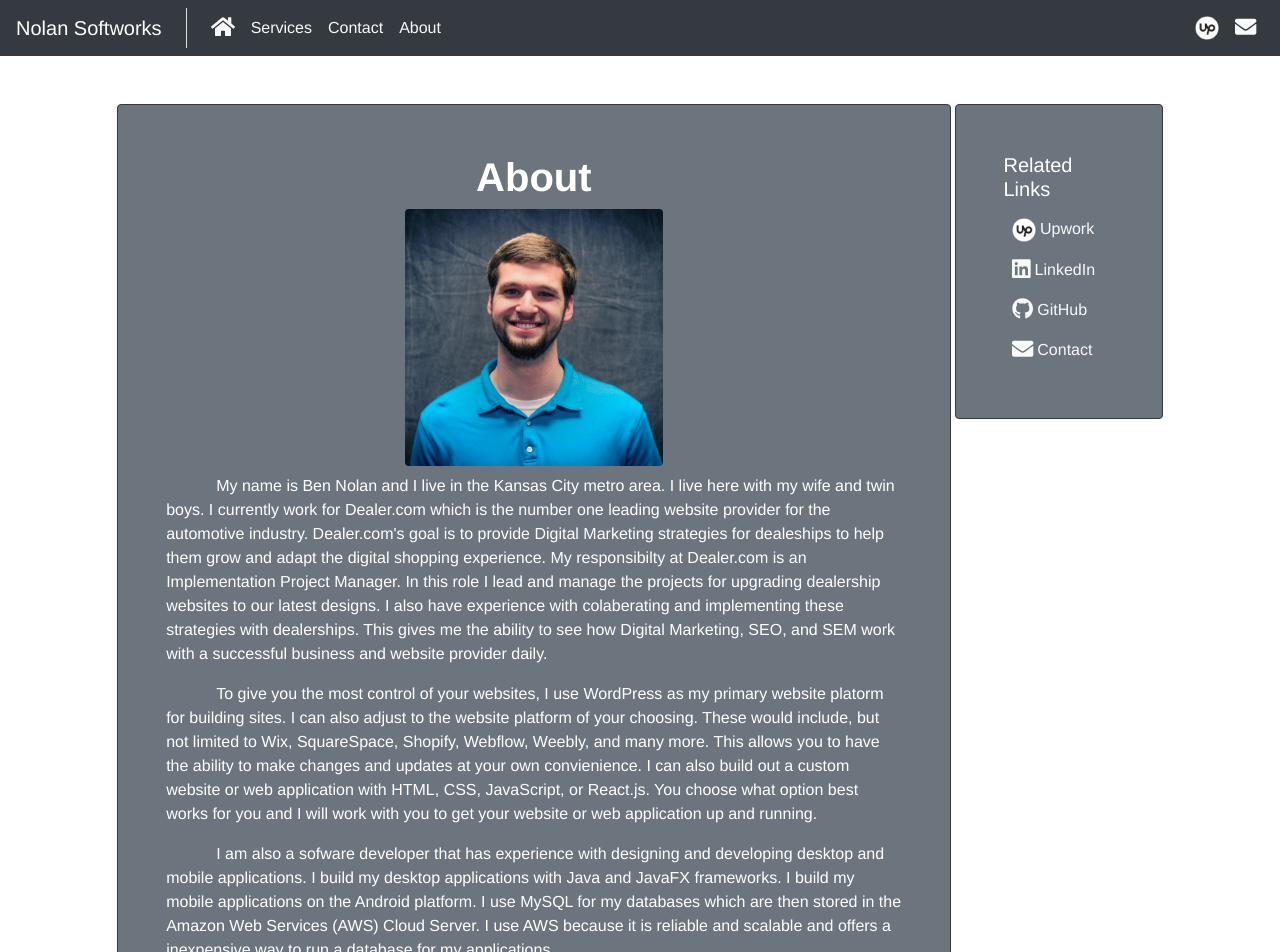
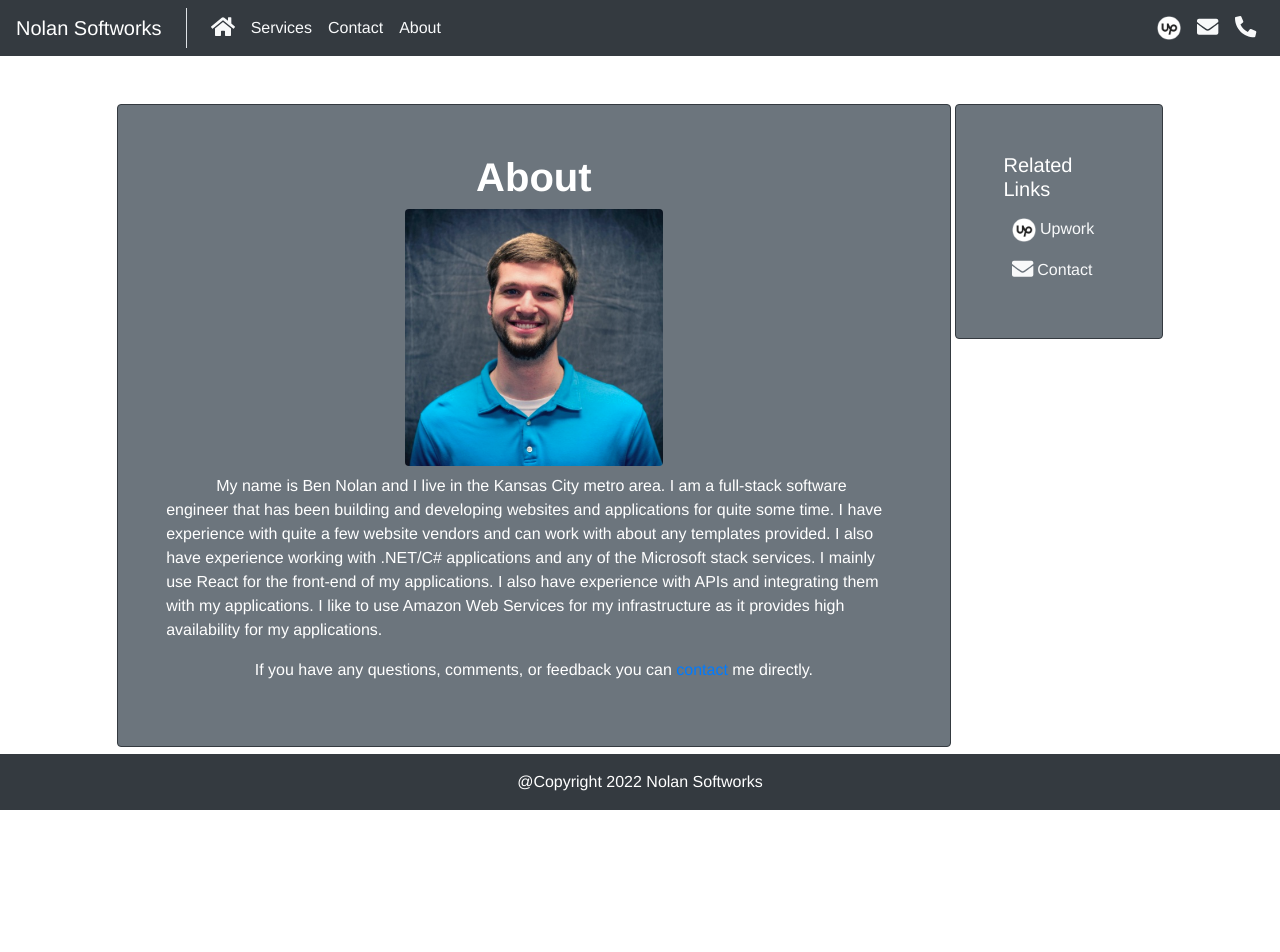
Before and after one commit to Affectus01/nolan-softworks, a React (Create React App) app: page /about in a window 1280 px wide. Shown: the top 952 px of the page. After the commit the page ends 810 px from the top, so only its background shows below. Built offline with nearby package versions, Linux system fonts and the light colour scheme.

Commit message:
changes to blurbs

```diff
--- a/src/App.js
+++ b/src/App.js
@@ -20,6 +20,7 @@ import {
   faCode,
   faBars,
   faTimes,
+  faPhoneAlt,
 } from "@fortawesome/free-solid-svg-icons";
 import upwork from "./Images/upwork.png";
 
@@ -43,7 +44,8 @@ library.add(
   faDraftingCompass,
   faCode,
   faBars,
-  faTimes
+  faTimes,
+  faPhoneAlt
 );
 
 class App extends Component {
@@ -122,6 +124,12 @@ class App extends Component {
             >
               <FontAwesomeIcon icon="envelope" size="lg" />
             </Link>
+            <a
+              href="tel:+3167060994"
+              className="nav-item nav-link d-inline text-light p-2"
+            >
+              <FontAwesomeIcon icon="phone-alt" size="lg" />
+            </a>
           </div>
         </nav>
         <nav
--- a/src/components/about.js
+++ b/src/components/about.js
@@ -1,11 +1,11 @@
-import React, { Component } from 'react';
-import '../App.css';
+import React, { Component } from "react";
+import "../App.css";
 import { BrowserRouter as Router, Link } from "react-router-dom";
 import "bootstrap/dist/css/bootstrap.min.css";
-import { FontAwesomeIcon } from '@fortawesome/react-fontawesome'
+import { FontAwesomeIcon } from "@fortawesome/react-fontawesome";
 
-import profilepic from '../Images/profilepic.png'
-import upwork from '../Images/upwork.png'
+import profilepic from "../Images/profilepic.png";
+import upwork from "../Images/upwork.png";
 
 export default class About extends Component {
   render() {
@@ -15,29 +15,41 @@ export default class About extends Component {
           <div className="row justify-content-center align-items-start footer-fix">
             <div className="col-lg-8 border border-dark rounded p-5 bg-secondary text-white mt-1 mt-lg-5">
               <h1 className="font-weight-bold text-center">About</h1>
-                        <img className="mx-auto d-block my-2 rounded profile-pic" src={profilepic} alt="Profile Picture"/>
-                        <p className="about-indent">My name is Ben Nolan and I live in the Kansas City metro area. I live here with my wife and twin boys.
-                            I currently work for Dealer.com which is the number one leading website provider for the automotive industry.
-                            Dealer.com's goal is to provide Digital Marketing strategies for dealeships to help them grow and adapt the digital shopping experience.
-                            My responsibilty at Dealer.com is an Implementation Project Manager. In this role I lead and manage the projects for upgrading dealership
-                            websites to our latest designs. I also have experience with colaberating and implementing these strategies with dealerships.
-                            This gives me the ability to see how Digital Marketing, SEO, and SEM work with a successful business and website provider daily.</p>
-                        <p className="about-indent">To give you the most control of your websites, I use WordPress as my primary website platorm for building sites. I can also adjust to the website platform of your choosing.
-                            These would include, but not limited to Wix, SquareSpace, Shopify, Webflow, Weebly, and many more. This allows you to have the ability to make changes and updates
-                            at your own convienience. I can also build out a custom website or web application with HTML, CSS, JavaScript, or React.js. You choose what option best works for you
-                             and I will work with you to get your website or web application up and running.</p>
-                        <p className="about-indent">I am also a sofware developer that has experience with designing and developing desktop and mobile applications.
-                            I build my desktop applications with Java and JavaFX frameworks. I build my mobile applications on the Android platform.
-                            I use MySQL for my databases which are then stored in the Amazon Web Services (AWS) Cloud Server.
-                            I use AWS because it is reliable and scalable and offers a inexpensive way to run a database for my applications.</p>
-                        <p className="text-center">If you have any questions, comments, or feedback you can <Link to="/contact">contact</Link> me directly.</p>
+              <img
+                className="mx-auto d-block my-2 rounded profile-pic"
+                src={profilepic}
+                alt="Profile Picture"
+              />
+              <p className="about-indent">
+                My name is Ben Nolan and I live in the Kansas City metro area. I
+                am a full-stack software engineer that has been building and
+                developing websites and applications for quite some time. I have
+                experience with quite a few website vendors and can work with
+                about any templates provided. I also have experience working
+                with .NET/C# applications and any of the Microsoft stack
+                services. I mainly use React for the front-end of my
+                applications. I also have experience with APIs and integrating
+                them with my applications. I like to use Amazon Web Services for
+                my infrastructure as it provides high availability for my
+                applications.
+              </p>
+              <p className="text-center">
+                If you have any questions, comments, or feedback you can{" "}
+                <Link to="/contact">contact</Link> me directly.
+              </p>
             </div>
             <div className="col-lg-2 ml-lg-1 border border-dark rounded p-5 bg-secondary text-white mt-1 mt-lg-5 mb-5 mb-lg-0 ">
               <h5>Related Links</h5>
-                        <a className="d-block text-light p-2 upwork-hover" target="_blank" href="https://www.upwork.com/o/profiles/users/~01478845fa36b49363/"><img src={upwork} height="24px" width="24px" /> Upwork</a>
-                        <a className="d-block text-light p-2" target="_blank" href="https://www.linkedin.com/in/benjiman-nolan"><FontAwesomeIcon icon={['fab', 'linkedin']} size="lg" /> LinkedIn</a>
-                        <a className="d-block text-light p-2" target="_blank" href="https://github.com/Affectus01"><FontAwesomeIcon icon={['fab', 'github']} size="lg" /> GitHub</a>
-                        <Link className="d-block text-light p-2" to="/contact"><FontAwesomeIcon icon="envelope" size="lg" /> Contact</Link>
+              <a
+                className="d-block text-light p-2 upwork-hover"
+                target="_blank"
+                href="https://www.upwork.com/o/profiles/users/~01478845fa36b49363/"
+              >
+                <img src={upwork} height="24px" width="24px" /> Upwork
+              </a>
+              <Link className="d-block text-light p-2" to="/contact">
+                <FontAwesomeIcon icon="envelope" size="lg" /> Contact
+              </Link>
             </div>
           </div>
         </div>
--- a/src/components/home.js
+++ b/src/components/home.js
@@ -222,15 +222,15 @@ export default class Home extends Component {
           <div className="col-10 text-center seo-text">
             <h2 className="font-weight-bold">Welcome to Nolan Softworks</h2>
             <p>
-              I am a software developer that serves the Leavenworth, Lansing,
-              and Kansas City area. I design and develop websites, desktop
-              applications, and mobile applications. My focus is to research a
-              customers' needs and requirements. The research will help me
-              design a mockup that is user friendly for the consumer. I utilize
-              the findings from the research and design phases for the
-              production of specific products including materials, systems, and
-              methods. The research and designs will help me produce user
-              friendly and successful products for the customer.
+              Nolan Softworks is a local software company that serves the Kansas
+              City area. At Nolan Softworks, we design and develop websites,
+              desktop, web, and mobile applications. Our focus is to research a
+              customers' needs and requirements. The research that we do helps
+              us design great-looking and high-performing software that is
+              user-friendly for the consumer and its customers. We utilize the
+              findings from the research and design phases for the production of
+              specific products including materials, systems, and methods. This
+              research helps us produce successful software for our customers.
             </p>
           </div>
         </div>
```
Also changed, not shown: src/components/services.js (+107 -32 lines), 1 other file (tests, documents, lock files or other folders). Lines whose indentation alone changed are shown as unchanged.
